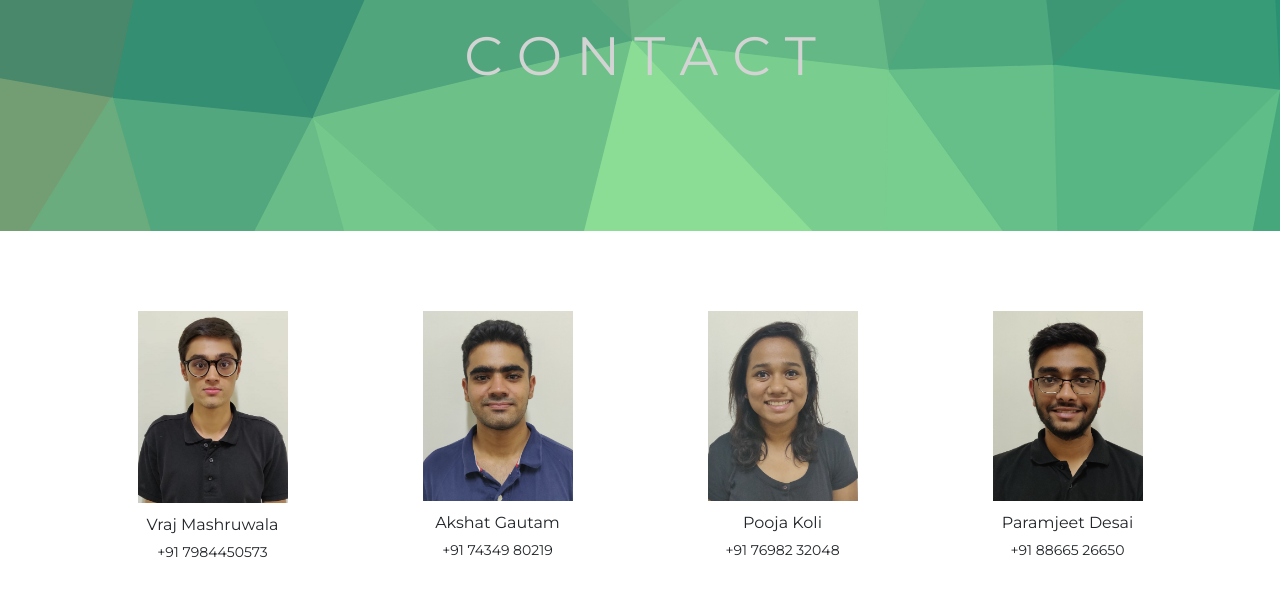
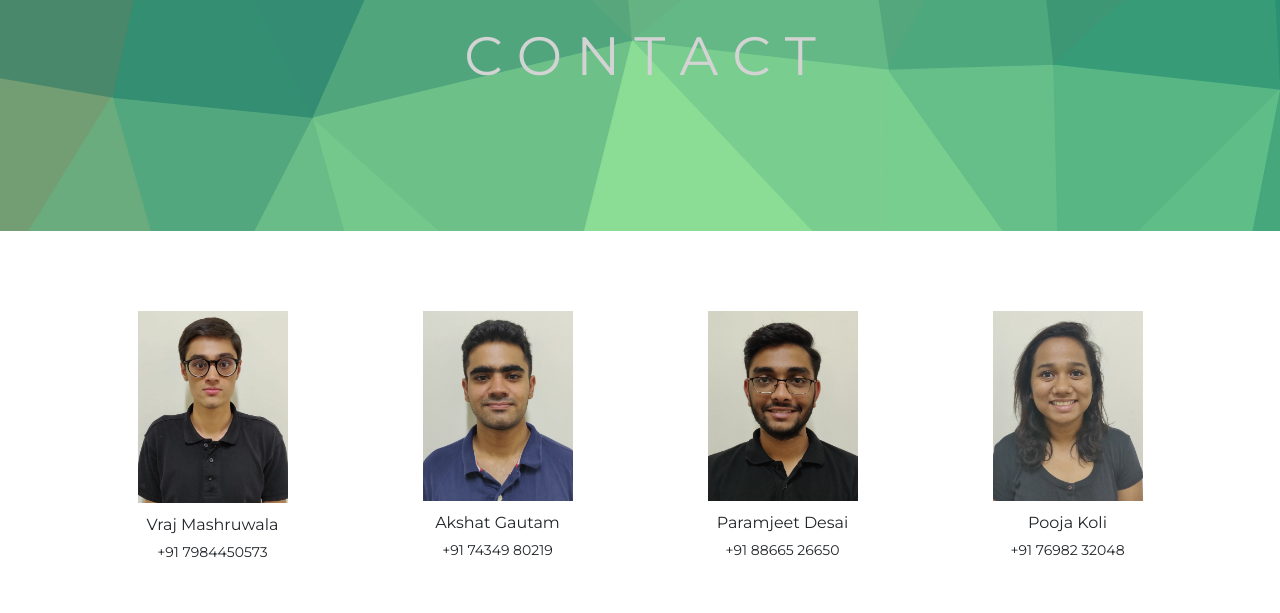
Before and after one commit to KhushilMistry/concours18, a plain HTML site: page contact.html in a window 1280 px wide. Shown: the part 119-732 px from the top of the page. Drawn offline with nearby package versions, Linux system fonts and the light colour scheme.

```diff
--- a/contact.html
+++ b/contact.html
@@ -58,14 +58,14 @@
                 <p class="image-number">+91 74349 80219</p>
             </div>
             <div class="col image-div">
+                <img class="image-container" src="assets/images/team/param-min.jpeg" width="150">
+                <p class="image-name">Paramjeet Desai</p>
+                <p class="image-number">+91 88665 26650</p>
+            </div>
+            <div class="col image-div">
                 <img class="image-container" src="assets/images/team/pooja-min.jpeg" width="150">
                 <p class="image-name">Pooja Koli</p>
                 <p class="image-number">+91 76982 32048</p>
-            </div>
-            <div class="col image-div">
-                <img class="image-container" src="assets/images/team/param-min.jpeg" width="150">
-                <p class="image-name">Paramjeet Desai</p>
-                <p class="image-number">+91 88665 26650</p>
             </div>
         </div>
         <div class="row">
```
Also changed, not shown: events.html (+2 -2 lines).
